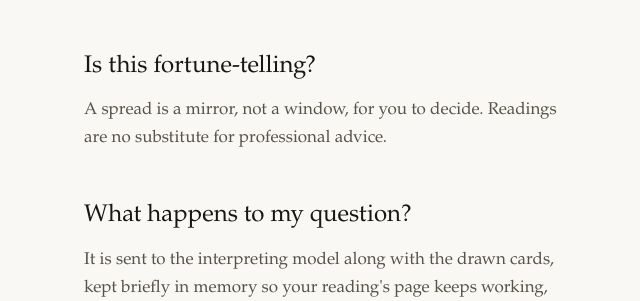
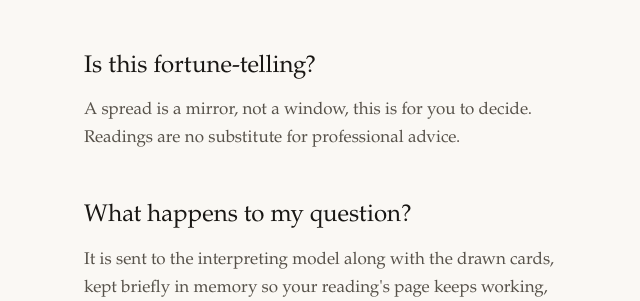
Before and after one commit to mdh-1/neoarcana, a FastAPI app: page /faq in a window 1280 px wide. Shown: the part 953-1254 px from the top of the page, without its empty margins (124-764 px from the left). Run offline with FastAPI, Linux system fonts and the light colour scheme.

Commit message:
FAQ: 'this is for you to decide'
Co-Authored-By: Claude Opus 5 <noreply@anthropic.com>

```diff
--- a/app/templates/faq.html
+++ b/app/templates/faq.html
@@ -31,7 +31,7 @@
   chance of arriving reversed.</p>
 
   <h2>Is this fortune-telling?</h2>
-  <p>A spread is a mirror, not a window, for you to decide. Readings are no
+  <p>A spread is a mirror, not a window, this is for you to decide. Readings are no
   substitute for professional advice.</p>
 
   <h2>What happens to my question?</h2>
```
